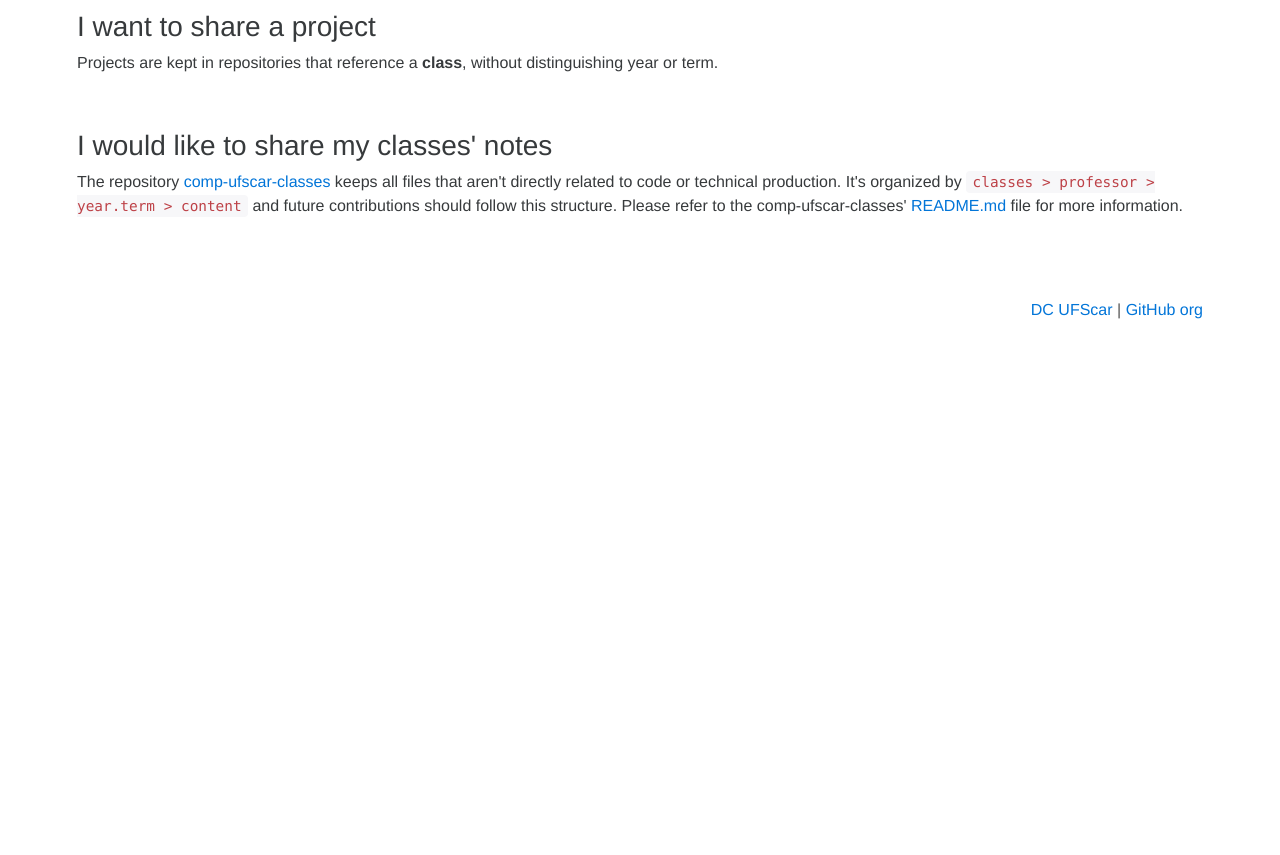
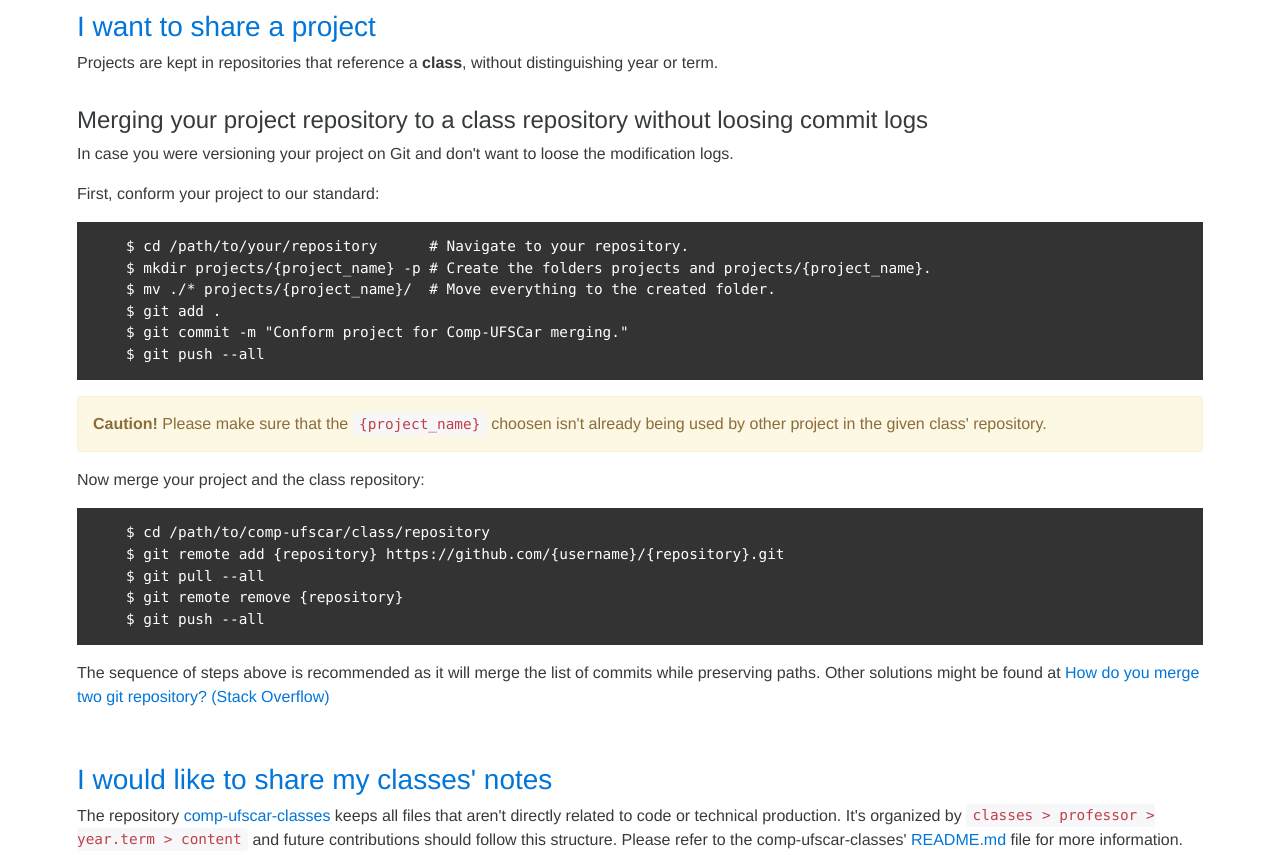
Before and after one commit to Comp-UFSCar/comp-ufscar.github.io, a plain HTML site: page index.html in a window 1280 px wide. Shown: the part 940-1795 px from the top of the page. Before the commit the page ends 1294 px from the top, so only its background shows below. Drawn offline with Linux system fonts and the light colour scheme.

Commit message:
Update guidelines

```diff
--- a/assets/css/style.css
+++ b/assets/css/style.css
@@ -29,3 +29,12 @@ hr {
     border-color: #eee;
     border-width: 5px;
 }
+
+.code {
+    background-color: #333;
+    color: #fff;
+    padding: 1em;
+}
+
+.code-shell {
+}
--- a/index.html
+++ b/index.html
@@ -18,8 +18,8 @@
             <div class="collapse navbar-toggleable-xs pull-right" id="bd-main-nav">
                 <nav class="nav navbar-nav">
 
-                    <a class="nav-item nav-link active" href="#intro">Introduction</a>
-                    <a class="nav-item nav-link" href="#guidelines">Guidelines</a>
+                    <a class="nav-item nav-link active" href="#tr">Introduction</a>
+                    <a class="nav-item nav-link" href="#gd">Guidelines</a>
                 </nav>
             </div>
         </div>
@@ -34,8 +34,8 @@
             </p>
         </div>
     </div>
-    <section name="intro" id="intro" class="container content-section">
-        <h2><a href="#intro">Introduction</a></h2>
+    <section name="tr" id="tr" class="container content-section">
+        <h2><a href="#tr">Introduction</a></h2>
         <hr>
         <p>
             This website contains information about the comp-ufscar organization at github.
@@ -46,25 +46,61 @@
         </p>
     </section>
 
-    <section name="guidelines" id="guidelines" class="container content-section">
-        <h2><a href="#guidelines">Guidelines</a></h2>
+    <section name="gd" id="gd" class="container content-section">
+        <h2><a href="#gd">Guidelines</a></h2>
         <hr>
         <p>
             There are many students at the Computing dept. and the number of repositories can grow awfully fast. Everyone's welcome to contribute to
             the organization, but we ask you to <strong>follow</strong> these guidelines.
         </p>
 
-        <h3>I want to share a project</h3>
+        <div name="gd-share-project" id="gd-share-project">
+            <div class="content-section">
+                <h3><a href="#gd-share-project">I want to share a project</a></h3>
                 <p>
                     Projects are kept in repositories that reference a <strong>class</strong>, without distinguishing year or term.
                 </p>
-        <h3>I would like to share my classes' notes</h3>
+            </div>
+
+            <h4>Merging your project repository to a class repository without loosing commit logs</h4>
+            <p>In case you were versioning your project on Git and don't want to loose the modification logs.</p>
+            <p>
+                First, conform your project to our standard:
+            </p>
+            <pre class="code code-shell">
+    $ cd /path/to/your/repository      # Navigate to your repository.
+    $ mkdir projects/{project_name} -p # Create the folders projects and projects/{project_name}.
+    $ mv ./* projects/{project_name}/  # Move everything to the created folder.
+    $ git add .
+    $ git commit -m "Conform project for Comp-UFSCar merging."
+    $ git push --all</pre>
+            <p class="alert alert-warning">
+                <strong>Caution!</strong> Please make sure that the <code>{project_name}</code> choosen isn't already being used by other project in the
+                given class' repository.
+            </p>
+            <p>
+                Now merge your project and the class repository:
+            </p>
+            <pre class="code code-shell">
+    $ cd /path/to/comp-ufscar/class/repository
+    $ git remote add {repository} https://github.com/{username}/{repository}.git
+    $ git pull --all
+    $ git remote remove {repository}
+    $ git push --all</pre>
+            <p>
+                The sequence of steps above is recommended as it will merge the list of commits while preserving paths. Other solutions might be found at <a href="http://stackoverflow.com/questions/1425892">How do you merge two git repository? (Stack Overflow)</a>
+            </p>
+        </div>
+
+        <div name="gd-class-notes" id="gd-class-notes">
+            <h3><a href="#gd-class-notes">I would like to share my classes' notes</a></h3>
             <p>
                 The repository <a href="https://github.com/Comp-UFSCar/comp-ufscar-classes">comp-ufscar-classes</a> keeps all files that aren't directly
                 related to code or technical production. It's organized by <code>classes > professor > year.term > content</code> and future
                 contributions should follow this structure. Please refer to the comp-ufscar-classes'
                 <a href="https://github.com/Comp-UFSCar/comp-ufscar-classes/blob/master/README.md">README.md</a> file for more information.
             </p>
+        </div>
     </section>
 
     <footer class="bg-footer">
```
Lines whose indentation alone changed are shown as unchanged.
